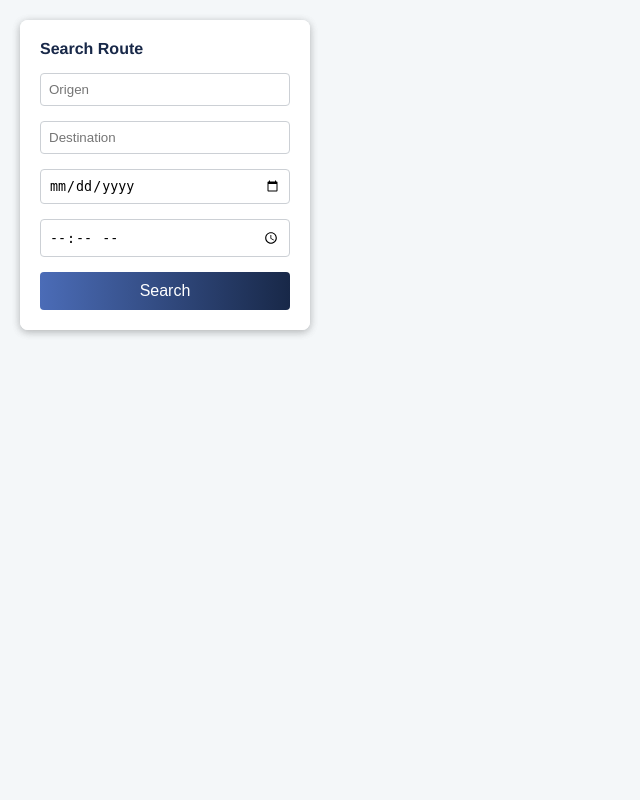
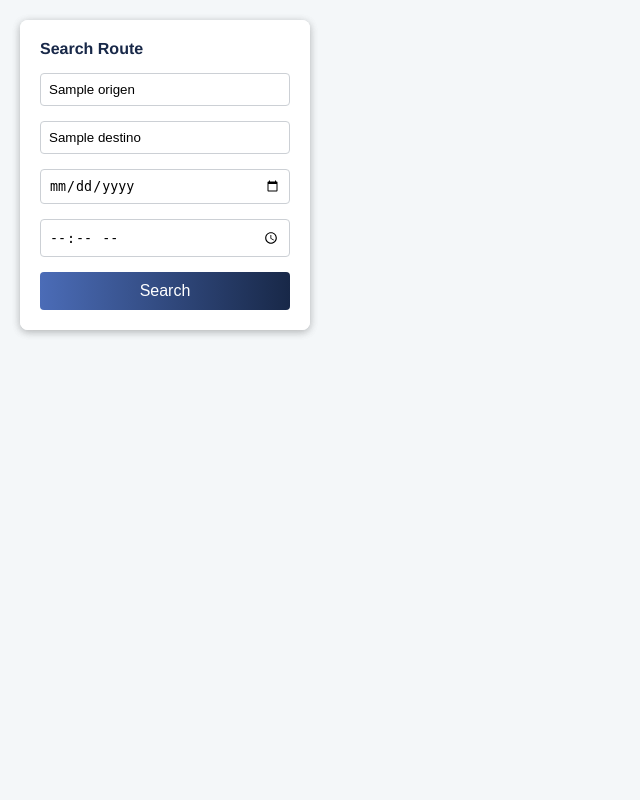
Before and after one commit to jlgonrod/street_shadow, a Flask app: template app/templates/index.html in a window 1280 px wide. Shown: the whole page, without its empty margins (0-640 px from the left). Run offline with Flask 3, Linux system fonts and the light colour scheme; the template is opened without the code that fills it: most values are stand-ins (such as "Sample title", 1, 10 or a date in 2020).

Commit message:
Refactor search form inputs to retain user values and set default date and time

```diff
--- a/app/templates/index.html
+++ b/app/templates/index.html
@@ -15,7 +15,6 @@
             font-family: 'Helvetica Neue', Helvetica, Arial, sans-serif;
             background-color: #f4f7f9;
         }
-        /* Buscador en la esquina superior izquierda, más estrecho */
         .search-panel {
             position: fixed;
             top: 20px;
@@ -34,7 +33,6 @@
         .search-panel .form-group {
             margin-bottom: 15px;
         }
-        /* Se eliminan los textos de 'Origen:' y 'Destino:' */
         .search-panel input {
             width: 100%;
             padding: 8px;
@@ -55,7 +53,6 @@
         .search-panel button:hover {
             opacity: 0.9;
         }
-        /* Contenedor para el mapa a pantalla completa */
         .container {
             position: fixed;
             top: 0;
@@ -77,16 +74,16 @@
         <h4>Search Route</h4>
         <form action="/" method="POST">
             <div class="form-group">
-                <input type="text" id="origen" name="origen" placeholder="Origen" required>
+                <input type="text" id="origen" name="origen" placeholder="Origen" required value="{{ origen or '' }}">
             </div>
             <div class="form-group">
-                <input type="text" id="destination" name="destination" placeholder="Destination" required>
+                <input type="text" id="destination" name="destination" placeholder="Destination" required value="{{ destino or '' }}">
             </div>
             <div class="form-group">
-                <input type="date" id="date" name="date" required>
+                <input type="date" id="date" name="date" required value="{{ fecha or '2025-06-01' }}">
             </div>
             <div class="form-group">
-                <input type="time" id="time" name="time" required>
+                <input type="time" id="time" name="time" required value="{{ hora or '18:05' }}">
             </div>
             <button type="submit">Search</button>
         </form>
```
